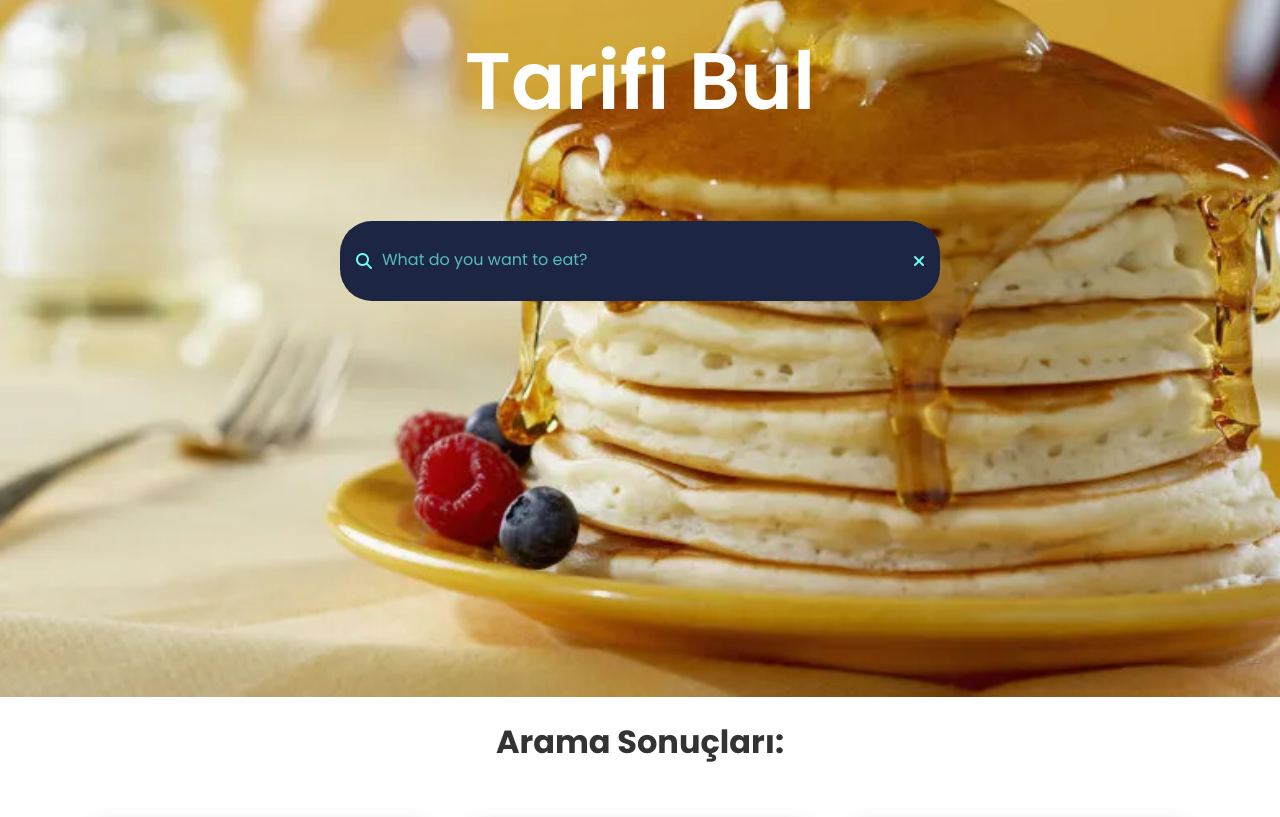
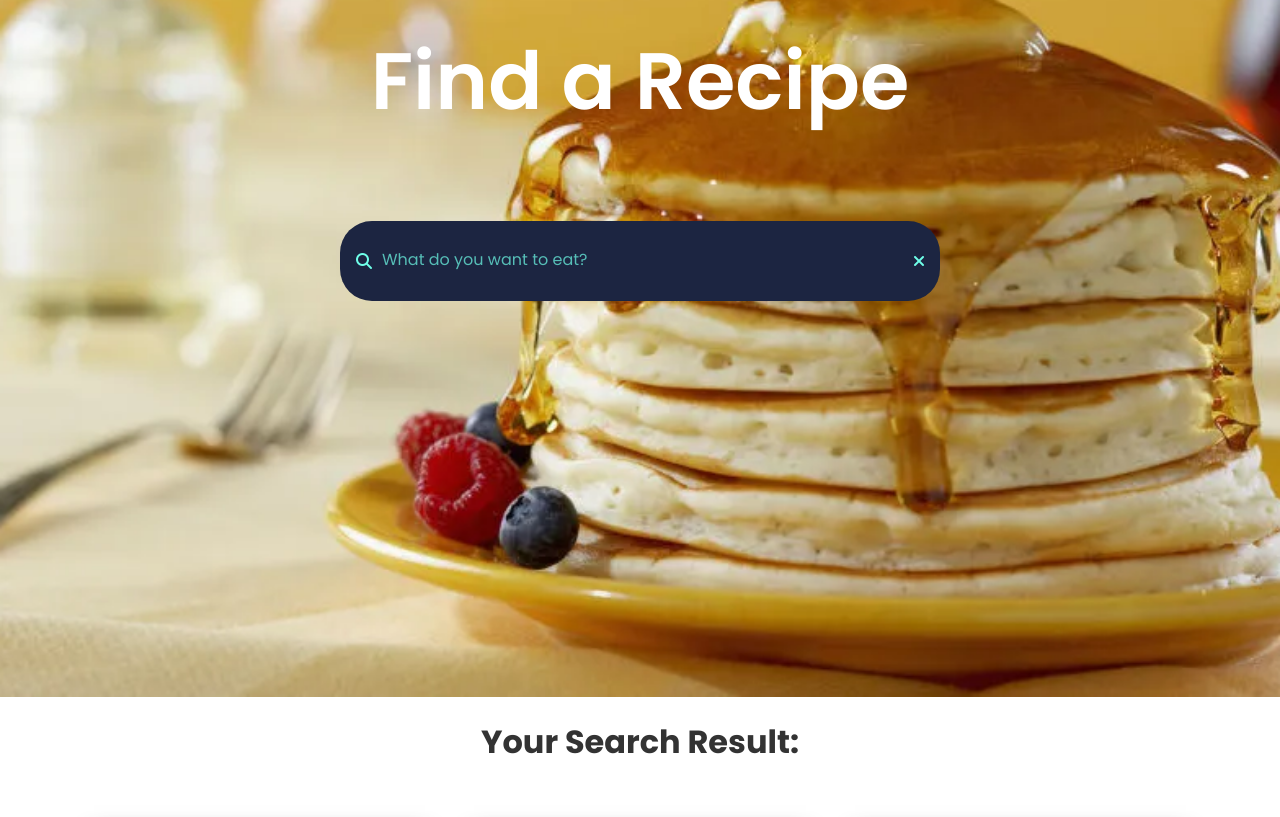
Before and after one commit to alperusesgit/git-test1, a plain HTML site: page index.html in a window 1280 px wide. Shown: the part 103-920 px from the top of the page. Drawn offline with Linux system fonts and the light colour scheme.

Commit message:
index sayfasi icin 283cb9b e geri dondurur

```diff
--- a/index.html
+++ b/index.html
@@ -29,7 +29,7 @@
             </div>
         </nav>
         <!-- Search Bar -->
-        <div class="title">Tarifi Bul</div>
+        <div class="title">Find a Recipe</div>
         <div class="search-wrapper">
             <div class="fa fa-search"></div>
             <input type="text" name=""  id="search" placeholder="What do you want to eat?" onkeyup="search()">
@@ -39,7 +39,7 @@
 
     <!-- Search Results -->
         <div class="result">
-            <h1>Arama Sonuçları: </h1>
+            <h1>Your Search Result: </h1>
         </div>
 
         <!-- Main Content -->
```
